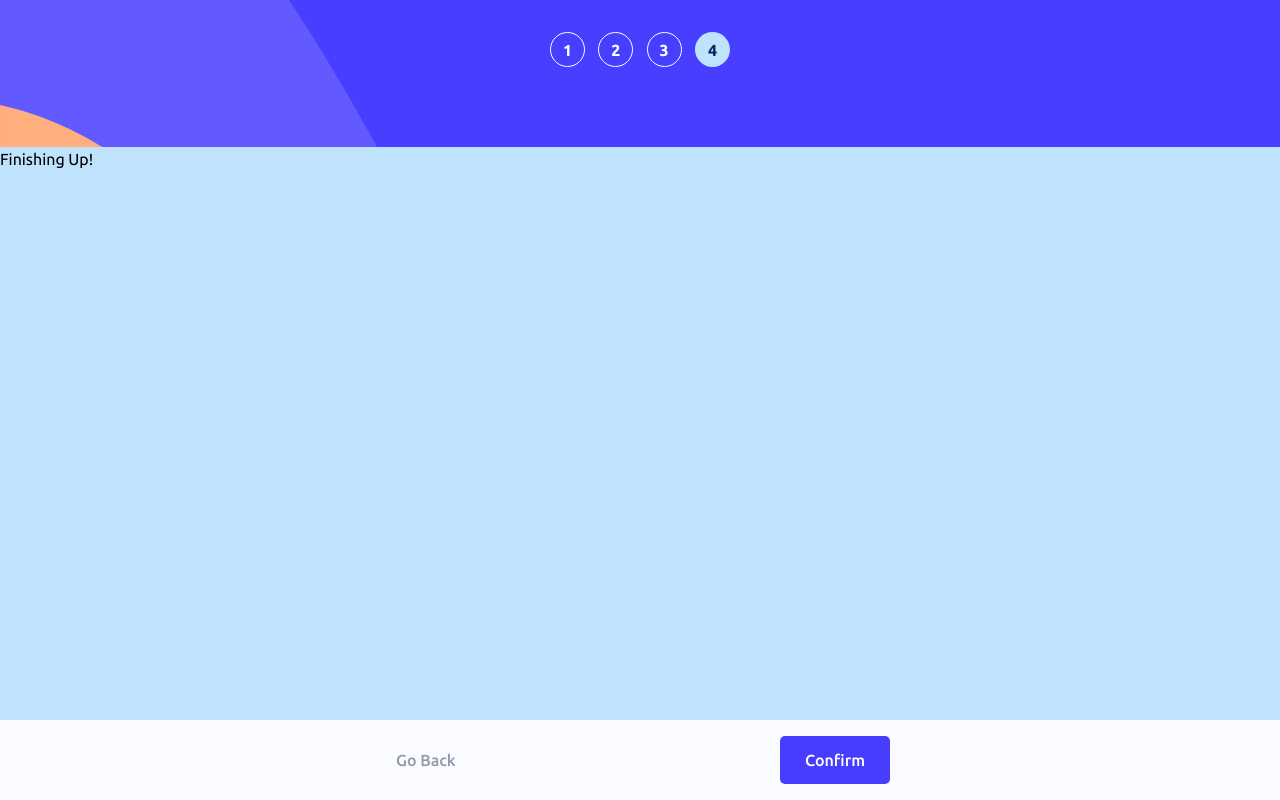
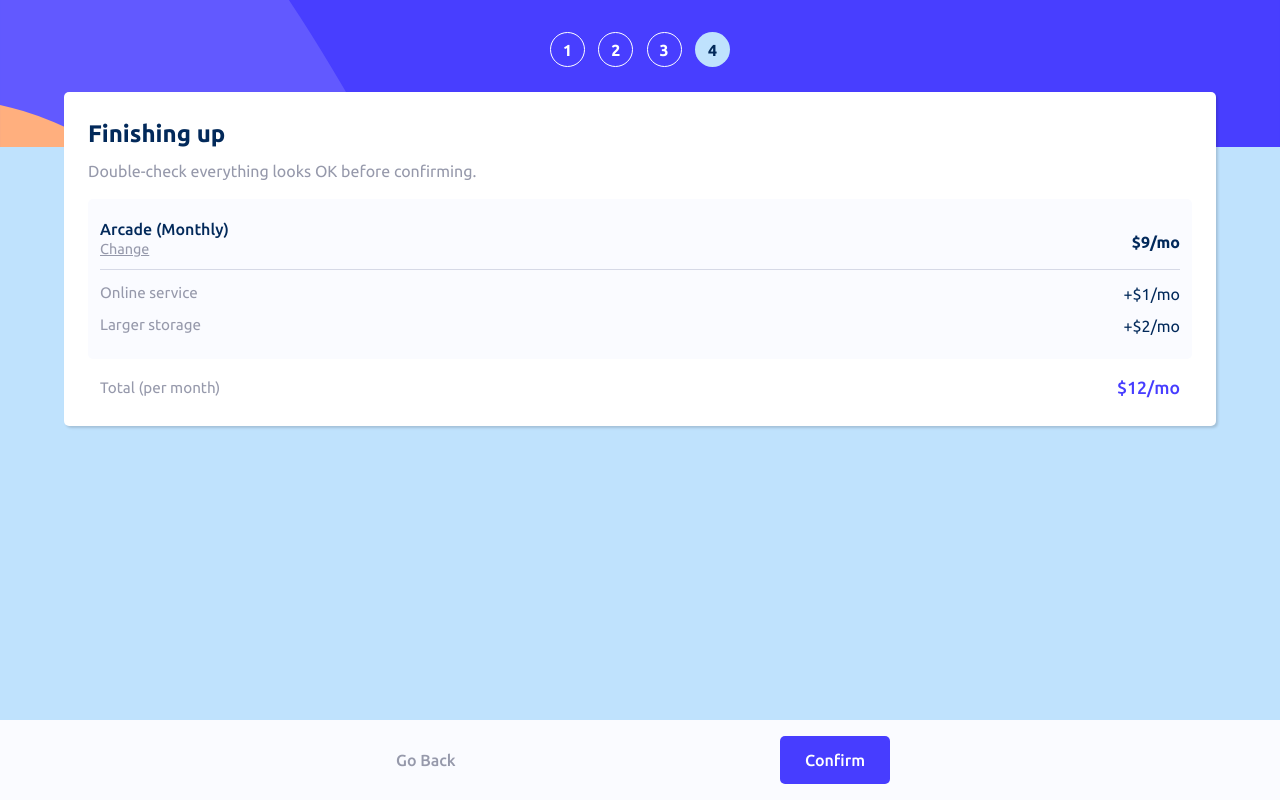
Before and after one commit to sodiqsanusi/multi-step-form, a Next.js app: page /finish-up in a window 1280 px wide. Built offline with nearby package versions, Linux system fonts and the light colour scheme.

Commit message:
Done with the last step of the form
Moving on to the 'Thank You' page now

```diff
--- a/pages/finish-up.js
+++ b/pages/finish-up.js
@@ -1,6 +1,9 @@
 import Head from "next/head";
-import { useContext, useEffect } from 'react'
-import { globalContext } from '../globalContext'
+import { useContext, useEffect } from 'react';
+import { globalContext } from '../globalContext';
+import Container from "../components/container/container";
+import Link from "next/link";
+import styles from '../styles/finish-up.module.css';
 
 const FinishUp = () => {
 
@@ -14,9 +17,33 @@ const FinishUp = () => {
       <Head>
         <title>Double checking your terms!</title>
       </Head>
-      <main>
-        Finishing Up!
-      </main>
+      <Container>
+        <h1>Finishing up</h1>
+        <h2>Double-check everything looks OK before confirming.</h2>
+        <section className={styles.summary}>
+          <div className={styles.summaryStart}>
+            <div>
+              <h3>Arcade (Monthly)</h3>
+              <Link href='/select-plan'>Change</Link>
+            </div>
+            <p>$9/mo</p>
+          </div>
+          <div className={styles.summaryEnd}>
+            <div>
+              <p>Online service</p>
+              <p>+$1/mo</p>
+            </div>
+            <div>
+              <p>Larger storage</p>
+              <p>+$2/mo</p>
+            </div>
+          </div>
+        </section>
+        <div className={styles.total}>
+          <p>Total (per month)</p>
+          <p>$12/mo</p>
+        </div>
+      </Container>
     </>
   );
 }
--- a/styles/addons.module.css
+++ b/styles/addons.module.css
@@ -56,7 +56,7 @@
 
 .addons:has(input[type=checkbox]:checked){
   background-color: var(--magnolia);
-  border-color: var(--purplishBlue);
+  border-color: var(--marineBlue);
 }
 
 .addons > p{
--- /dev/null
+++ b/styles/finish-up.module.css
@@ -0,0 +1,62 @@
+.summary{
+  background-color: var(--alabaster);
+  padding: 1em .75em;
+  margin-bottom: 1em;
+  border-radius: 5px;
+}
+.total{
+  display: flex;
+  justify-content: space-between;
+  align-items: center;
+  padding: 0 .75em;
+}
+
+.summaryStart{
+  display: flex;
+  justify-content: space-between;
+  align-items: center;
+  padding: .5em 0;
+  border-bottom: 1px solid var(--lightGray);
+}
+.summaryStart div h3{
+  color: var(--marineBlue);
+  font-size: 1rem;
+  font-weight: 500;
+  line-height: .8;
+}.summaryStart div a{
+  color: var(--coolGray);
+  font-size: .9rem;
+}.summaryStart div a:hover, .summaryStart div a:focus{
+  color: var(--purplishBlue);
+}
+.summaryStart > p{
+  color: var(--marineBlue);
+  font-size: 1rem;
+  font-weight: 700;
+}
+
+.summaryEnd{
+  display: flex;
+  padding: .75em 0 .35em;
+  flex-direction: column;
+  row-gap: .5em;
+}.summaryEnd > div{
+  display: flex;
+  align-items: center;
+  justify-content: space-between;
+}
+.summaryEnd div p:first-of-type{
+  color: var(--coolGray);
+  font-size: .95rem;
+}.summaryEnd div p:last-of-type{
+  color: var(--marineBlue);
+}
+
+.total p:first-of-type{
+  color: var(--coolGray);
+  font-size: .95rem;
+}.total p:last-of-type{
+  color: var(--purplishBlue);
+  font-size: 1.1rem;
+  font-weight: 500;
+}
```
